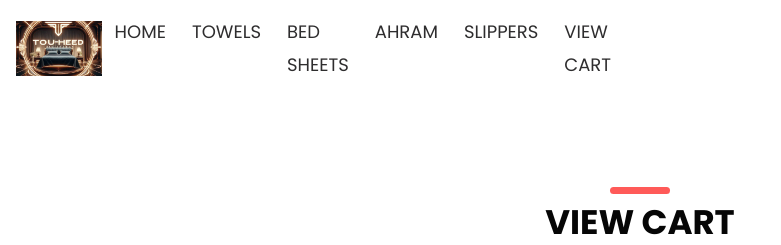
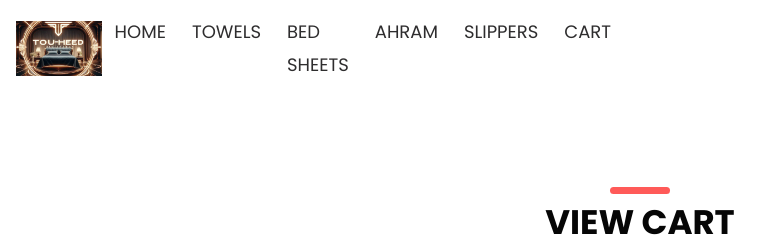
Before and after one commit to YahyaBinUsman/hanzla-e-commerce, a Django app: page /cart/ in a window 1280 px wide. Shown: the top 245 px of the page, without its empty margins (0-781 px from the left). Run offline with Django 5.2, Linux system fonts and the light colour scheme; data comes from the database, SQL or seed files in the repository; both versions use the stored data as it was after the commit; data that the repository does not hold is empty; some libraries are stand-ins or nearby versions.

Commit message:
Your commit message

```diff
--- a/store/templates/store/checkout.html
+++ b/store/templates/store/checkout.html
@@ -69,7 +69,7 @@
             <li class="nav-item"><a class="nav-link" href="{% url 'product_list' category='bedsheet' %}">Bed Sheets</a></li>
             <li class="nav-item"><a class="nav-link" href="{% url 'product_list' category='ahram' %}">Ahram</a></li>
             <li class="nav-item"><a class="nav-link" href="{% url 'product_list' category='slipper' %}">Slippers</a></li>
-                        <li class="nav-item"><a class="nav-link" href="{% url 'view_cart' %}">View Cart</a></li>
+            <li class="nav-item"><a class="nav-link" href="{% url 'view_cart' %}">Cart</a></li>
           </ul>
                 </div>
             </nav>
--- a/store/templates/store/home.html
+++ b/store/templates/store/home.html
@@ -186,7 +186,7 @@
             <li class="nav-item"><a class="nav-link" href="{% url 'product_list' category='bedsheet' %}">Bed Sheets</a></li>
             <li class="nav-item"><a class="nav-link" href="{% url 'product_list' category='ahram' %}">Ahram</a></li>
             <li class="nav-item"><a class="nav-link" href="{% url 'product_list' category='slipper' %}">Slippers</a></li>
-            <li class="nav-item"><a class="nav-link" href="{% url 'view_cart' %}">View Cart</a></li>
+            <li class="nav-item"><a class="nav-link" href="{% url 'view_cart' %}">Cart</a></li>
           </ul>
         </div>
       </nav>
--- a/store/templates/store/manage_products.html
+++ b/store/templates/store/manage_products.html
@@ -103,7 +103,7 @@
             <li class="nav-item"><a class="nav-link" href="{% url 'product_list' category='bedsheet' %}">Bed Sheets</a></li>
             <li class="nav-item"><a class="nav-link" href="{% url 'product_list' category='ahram' %}">Ahram</a></li>
             <li class="nav-item"><a class="nav-link" href="{% url 'product_list' category='slipper' %}">Slippers</a></li>
-                        <li class="nav-item"><a class="nav-link" href="{% url 'view_cart' %}">View Cart</a></li>
+            <li class="nav-item"><a class="nav-link" href="{% url 'view_cart' %}">Cart</a></li>
           </ul>
                 </div>
             </nav>
--- a/store/templates/store/order_details.html
+++ b/store/templates/store/order_details.html
@@ -44,7 +44,7 @@
             <li class="nav-item"><a class="nav-link" href="{% url 'product_list' category='bedsheet' %}">Bed Sheets</a></li>
             <li class="nav-item"><a class="nav-link" href="{% url 'product_list' category='ahram' %}">Ahram</a></li>
             <li class="nav-item"><a class="nav-link" href="{% url 'product_list' category='slipper' %}">Slippers</a></li>
-                        <li class="nav-item"><a class="nav-link" href="{% url 'view_cart' %}">View Cart</a></li>
+            <li class="nav-item"><a class="nav-link" href="{% url 'view_cart' %}">Cart</a></li>
           </ul>
                 </div>
             </nav>
--- a/store/templates/store/product_list.html
+++ b/store/templates/store/product_list.html
@@ -150,7 +150,7 @@
             <li class="nav-item"><a class="nav-link" href="{% url 'product_list' category='bedsheet' %}">Bed Sheets</a></li>
             <li class="nav-item"><a class="nav-link" href="{% url 'product_list' category='ahram' %}">Ahram</a></li>
             <li class="nav-item"><a class="nav-link" href="{% url 'product_list' category='slipper' %}">Slippers</a></li>
-                        <li class="nav-item"><a class="nav-link" href="{% url 'view_cart' %}">View Cart</a></li>
+            <li class="nav-item"><a class="nav-link" href="{% url 'view_cart' %}">Cart</a></li>
           </ul>
                 </div>
             </nav>
--- a/store/templates/store/testimonials.html
+++ b/store/templates/store/testimonials.html
@@ -105,7 +105,7 @@
             <li class="nav-item"><a class="nav-link" href="{% url 'product_list' category='bedsheet' %}">Bed Sheets</a></li>
             <li class="nav-item"><a class="nav-link" href="{% url 'product_list' category='ahram' %}">Ahram</a></li>
             <li class="nav-item"><a class="nav-link" href="{% url 'product_list' category='slipper' %}">Slippers</a></li>
-            <li class="nav-item"><a class="nav-link" href="{% url 'view_cart' %}">View Cart</a></li>
+            <li class="nav-item"><a class="nav-link" href="{% url 'view_cart' %}">Cart</a></li>
           </ul>
         </div>
       </nav>
--- a/store/templates/store/view_cart.html
+++ b/store/templates/store/view_cart.html
@@ -132,7 +132,7 @@
             <li class="nav-item"><a class="nav-link" href="{% url 'product_list' category='bedsheet' %}">Bed Sheets</a></li>
             <li class="nav-item"><a class="nav-link" href="{% url 'product_list' category='ahram' %}">Ahram</a></li>
             <li class="nav-item"><a class="nav-link" href="{% url 'product_list' category='slipper' %}">Slippers</a></li>
-                        <li class="nav-item"><a class="nav-link" href="{% url 'view_cart' %}">View Cart</a></li>
+            <li class="nav-item"><a class="nav-link" href="{% url 'view_cart' %}">Cart</a></li>
           </ul>
                 </div>
             </nav>
```
Also changed, not shown: db.sqlite3. Lines whose indentation alone changed are shown as unchanged.
